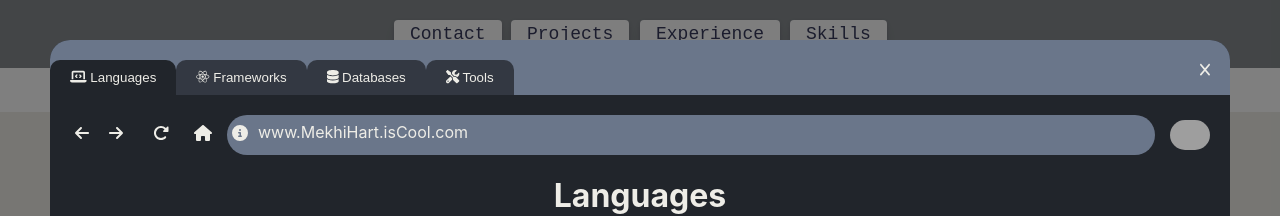
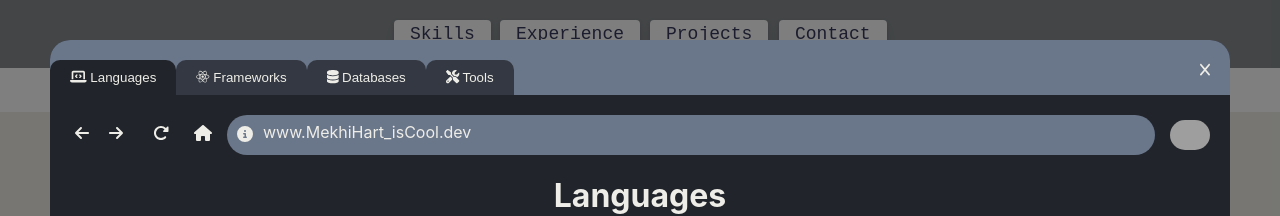
Before and after one commit to MekhiHart/portfolio, a React (Create React App) app: page / in a window 1280 px wide. Both pictures are taken after a click on the button 320 px from the left and 1088 px from the top of the page. Shown: the part 688-904 px from the top of the page. Built offline with nearby package versions, Linux system fonts and the light colour scheme; grey boxes are pictures that could not be loaded.

Commit message:
reordered nav bar

```diff
--- a/src/App.js
+++ b/src/App.js
@@ -77,7 +77,7 @@ function App() {
       <NavBar scrollToDiv={scrollToDiv} scrollDivs={scrollDivs}/>
       <Hero/>
       <Skills setPopUp={setPopUp} handlePopUpData={handlePopUpData} handleTabButtons={handleTabButtons}/>
-      <Hero/>
+      {/* <Hero/> */}
       {popUp.isClicked && <PopUp setPopUp={setPopUp} popUpData={popUpData} handlePopUpData={handlePopUpData} handleTabButtons={handleTabButtons} tabButtons={tabButtons}/>}
     </>
   )
--- a/src/Assets/SVG/svg.js
+++ b/src/Assets/SVG/svg.js
@@ -18,7 +18,7 @@ import PostgreSQL from "./Postgres.svg"
 import Firestore from "./Firestore.svg"
 import Git from "./Git.svg"
 import AWS from "./AWS.svg"
-
+import DynamoDB from "./DynamoDB.svg"
 
 export default {
     JavaScript,
@@ -40,5 +40,6 @@ export default {
     PostgreSQL,
     Firestore,
     Git,
-    AWS
+    AWS,
+    DynamoDB
  }
--- a/src/Components/NavBar.jsx
+++ b/src/Components/NavBar.jsx
@@ -5,10 +5,10 @@ export default function NavBar(props){
     console.log("scroll: ", scrollDivs)
     return(
         <nav id="nav">
+            <a  className="button-30"onClick={() => scrollToDiv(skillsDiv)}>Skills</a>
+            <a className="button-30">Experience</a>
+            <a className="button-30">Projects</a>
             <a className="button-30">Contact</a>
-            <a className="button-30">Projects</a>
-            <a className="button-30">Experience</a>
-            <a  className="button-30"onClick={() => scrollToDiv(skillsDiv)}>Skills</a>
         </nav>
     )
 }
--- a/src/Components/PopUp.jsx
+++ b/src/Components/PopUp.jsx
@@ -75,8 +75,8 @@ export default function PopUp(props){
                     <FontAwesomeIcon className="popUp--header--icon" icon={faHouse} size='1x'/>
 
                     <div id="popUp--header--search">
-                        <FontAwesomeIcon style={{marginTop:"5px"}} className="popUp--header--icon" icon={faCircleInfo} size='1x'/>
-                        <span style={{marginTop:"7px", marginLeft:"5px"}}>www.MekhiHart.isCool.com</span>
+                        <FontAwesomeIcon style={{marginTop:"6px", marginLeft:"5px"}} className="popUp--header--icon" icon={faCircleInfo} size='1x'/>
+                        <span style={{marginTop:"7px", marginLeft:"5px"}}>www.MekhiHart_isCool.dev</span>
                     </div>
 
                     <img className="popUp--header--icon" src={profile} style={{minWidth:"30px", maxHeight:"30px", borderRadius:"100px", marginTop:"0px"}}></img>
--- a/src/Data/skills.json
+++ b/src/Data/skills.json
@@ -24,7 +24,8 @@
     "Databases":[
         "PostgreSQL",
         "MongoDB",
-        "Firestore"
+        "Firestore",
+        "DynamoDB"
     ],
 
     "Tools":[
```
Also changed, not shown: src/Assets/SVG/DynamoDB.svg (added).
